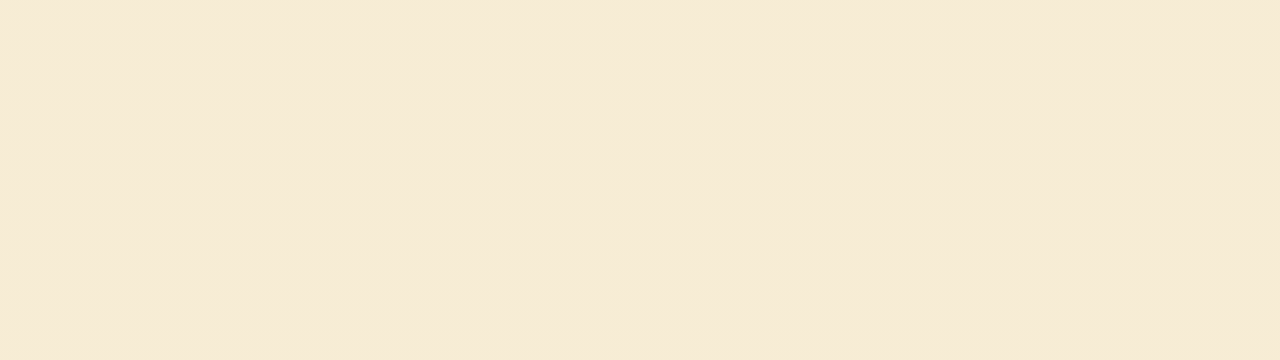
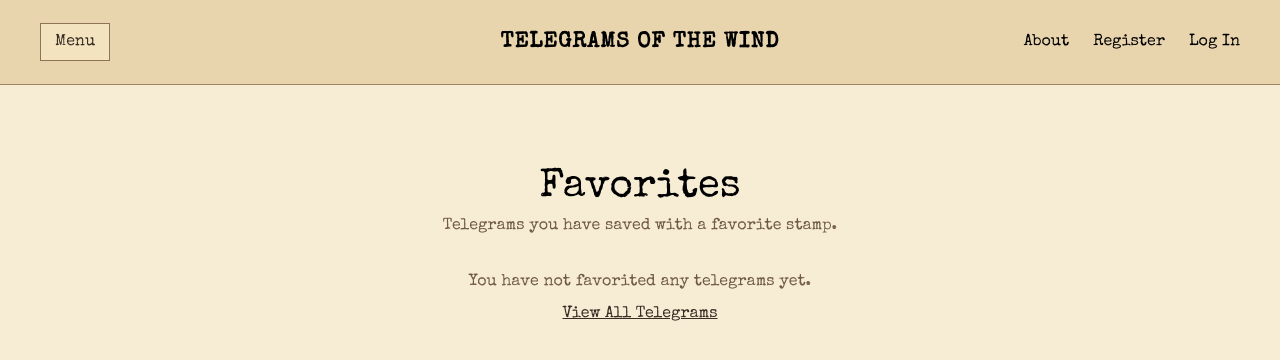
Before and after one commit to kkelly894/telegrams-of-the-wind, a React (Vite) app: page /favorites in a window 1280 px wide. Before the commit this address had no page. Shown: the top 360 px of the page. Built offline with nearby package versions, Linux system fonts and the light colour scheme.

Commit message:
built favorites page for saved telegrams

```diff
--- a/src/App.jsx
+++ b/src/App.jsx
@@ -8,6 +8,7 @@ import CreateTelegram from "./pages/CreateTelegram";
 import Drafts from "./pages/Drafts";
 import EditDraft from "./pages/EditDraft";
 import EditTelegram from "./pages/EditTelegram";
+import Favorites from "./pages/Favorites";
 import MyTelegrams from "./pages/MyTelegrams";
 import TelegramDetails from "./pages/TelegramDetails";
 
@@ -37,6 +38,8 @@ export default function App() {
         <Route path="/drafts" element={<Drafts />} />
 
         <Route path="/drafts/:id/edit" element={<EditDraft />} />
+
+        <Route path="/favorites" element={<Favorites />} />
       </Route>
     </Routes>
   );
--- a/src/index.css
+++ b/src/index.css
@@ -822,3 +822,13 @@ a {
 
   pointer-events: none;
 }
+
+.no-favorites-message {
+  text-align: center;
+
+  color: #705a43;
+}
+
+.no-favorites-message a {
+  color: #372d25;
+}
--- a/src/layout/Navbar.jsx
+++ b/src/layout/Navbar.jsx
@@ -50,6 +50,10 @@ export default function Navbar() {
                 <NavLink to="/drafts" onClick={closeMenu}>
                   Drafts
                 </NavLink>
+
+                <NavLink to="/favorites" onClick={closeMenu}>
+                  Favorites
+                </NavLink>
               </>
             )}
           </div>
--- /dev/null
+++ b/src/pages/Favorites.jsx
@@ -0,0 +1,44 @@
+import { Link } from "react-router";
+
+import Envelope from "../components/Envelope";
+import { useAuth } from "../auth/AuthContext";
+import { useTelegrams } from "../context/TelegramContext";
+
+export default function Favorites() {
+  const { user } = useAuth();
+
+  const { telegrams, favorites } = useTelegrams();
+
+  const favoriteTelegramIds = favorites
+    .filter((favorite) => favorite.user_id === user?.id)
+    .map((favorite) => favorite.telegram_id);
+
+  const favoriteTelegrams = telegrams.filter(
+    (telegram) =>
+      favoriteTelegramIds.includes(telegram.id) && telegram.status !== "draft",
+  );
+
+  return (
+    <section className="all-telegrams-page">
+      <div className="all-telegrams-header">
+        <h1>Favorites</h1>
+
+        <p>Telegrams you have saved with a favorite stamp.</p>
+      </div>
+
+      {favoriteTelegrams.length === 0 ? (
+        <div className="no-favorites-message">
+          <p>You have not favorited any telegrams yet.</p>
+
+          <Link to="/telegrams">View All Telegrams</Link>
+        </div>
+      ) : (
+        <div className="telegram-grid">
+          {favoriteTelegrams.map((telegram) => (
+            <Envelope key={telegram.id} telegram={telegram} />
+          ))}
+        </div>
+      )}
+    </section>
+  );
+}
```
